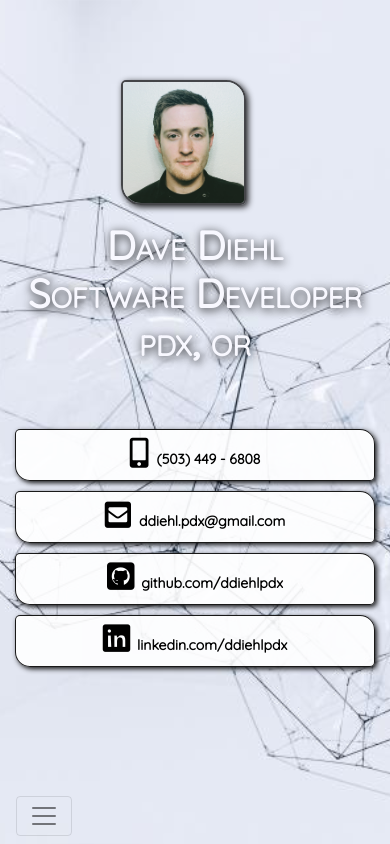
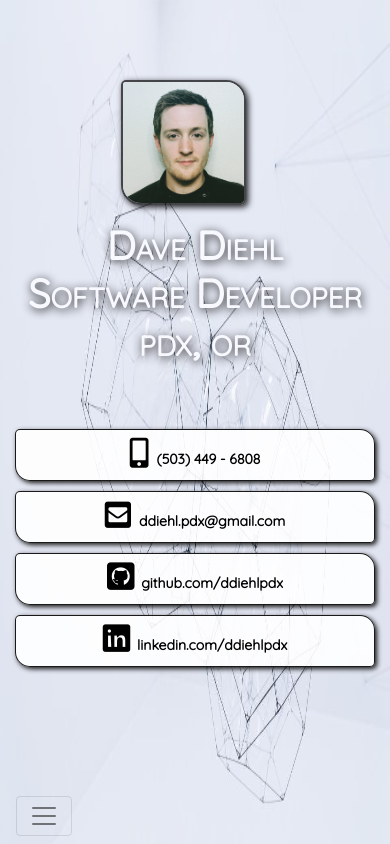
Before and after one commit to ddiehlpdx/ddiehlpdx.github.io, a plain HTML site: page index.html in a window 390 px wide. Shown: the top 844 px of the page. Drawn offline with nearby package versions, Linux system fonts and the light colour scheme.

Commit message:
Adjust background properties to optimize for mobile.

```diff
--- a/css/style.css
+++ b/css/style.css
@@ -261,6 +261,11 @@ footer {
 	.navbar-collapse {
 		background-color: rgba(0, 0, 0, .5);
 	}
+
+	body {
+		background-position: center center fixed;
+		background-size: auto 100%;
+	}
 }
 
 @media(max-width: 499px) {
```
